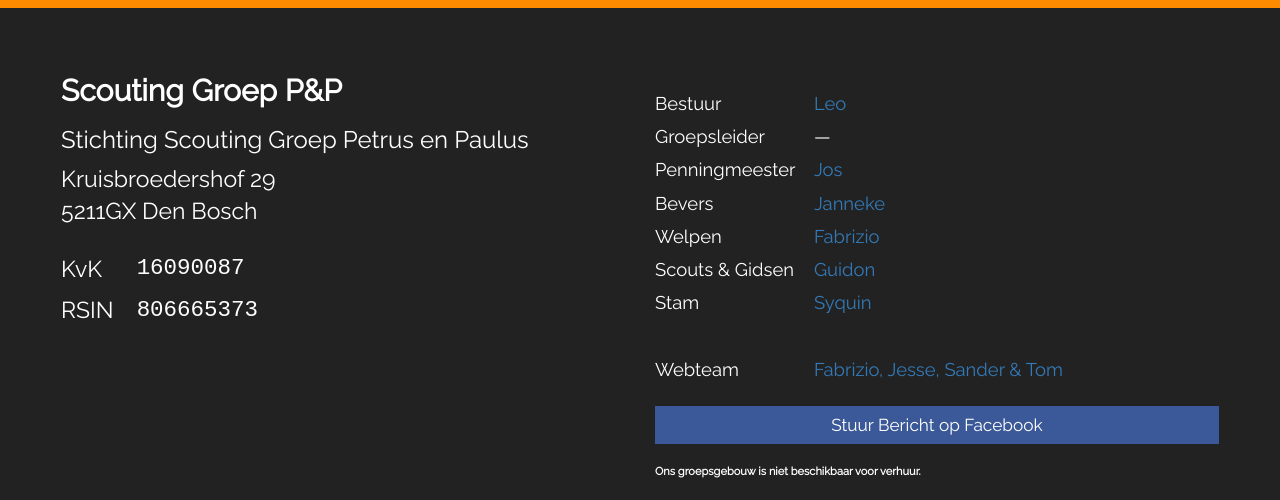
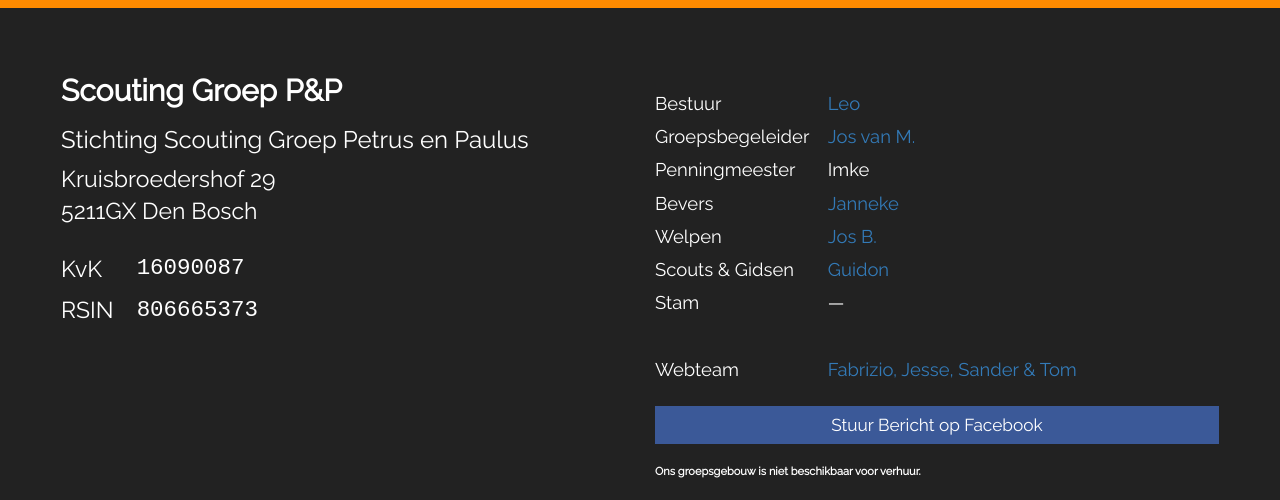
Before and after one commit to nognooitmeegemaakt/website, a Jekyll site: the page built from contact.html, in a window 1280 px wide, cut to the strip 267-767 px from the top of the page. Built offline with Jekyll 4.4.1, drawn with Linux system fonts in a browser that asks for light colours; some web fonts are replaced.

Commit message:
Update contact-mails.md

```diff
--- a/_includes/text/contact-mails.md
+++ b/_includes/text/contact-mails.md
@@ -1,12 +1,12 @@
 |                |                                                               |
 |----------------|---------------------------------------------------------------|
 | Bestuur        |  [Leo](mailto:leo@nognooitmeegemaakt.nl)                      |
-| Groepsleider   |  —                                                            |
-| Penningmeester |  [Jos](mailto:jos@nognooitmeegemaakt.nl)                      |
+| Groepsbegeleider |  [Jos van M.](mailto:josvm@nognooitmeegemaakt.nl)           |
+| Penningmeester |  Imke                                                         |
 | Bevers         |  [Janneke](mailto:janneke@nognooitmeegemaakt.nl)              |
-| Welpen         |  [Fabrizio](mailto:fabrizio@nognooitmeegemaakt.nl)            |
+| Welpen         |  [Jos B.](mailto:jos@nognooitmeegemaakt.nl)                   |
 | Scouts & Gidsen|  [Guidon](mailto:guidon@nognooitmeegemaakt.nl)                |
-| Stam           |  [Syquin](mailto:syquin@nognooitmeegemaakt.nl)                |
+| Stam           |  —                                                            |
 |                |                                                               |
 | Webteam        |  [Fabrizio, Jesse, Sander & Tom](mailto:webteam@nognooitmeegemaakt.nl)|
 
```
